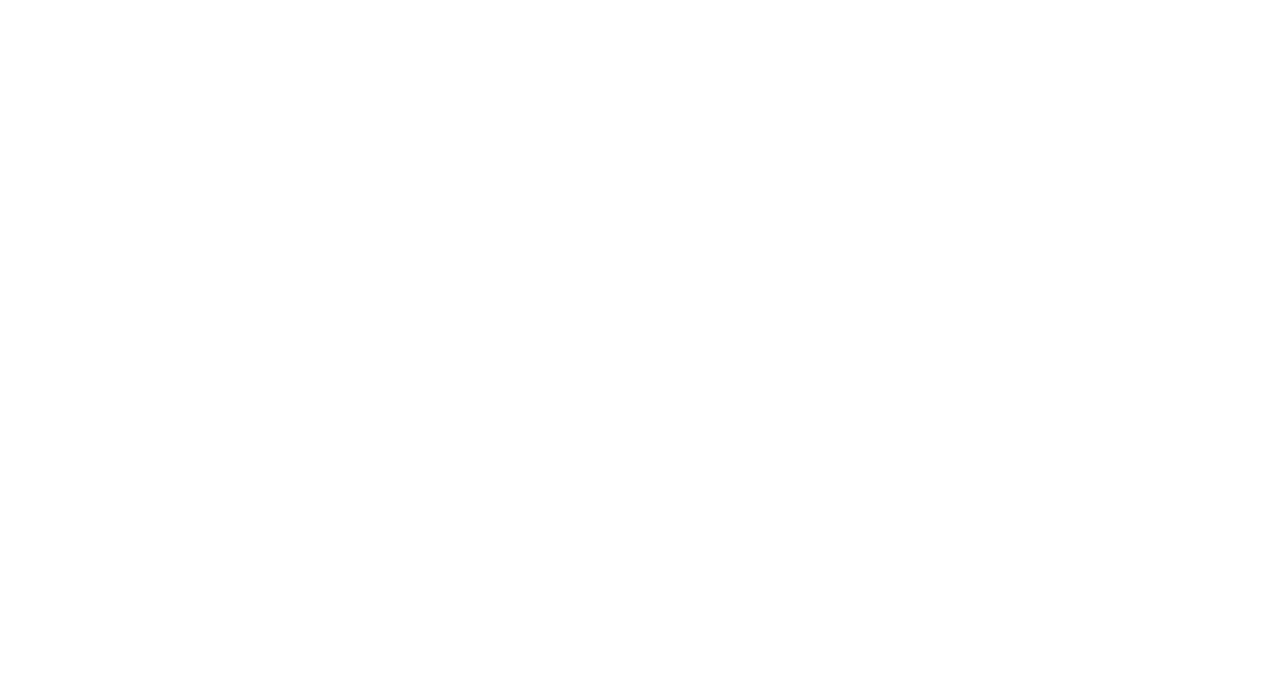
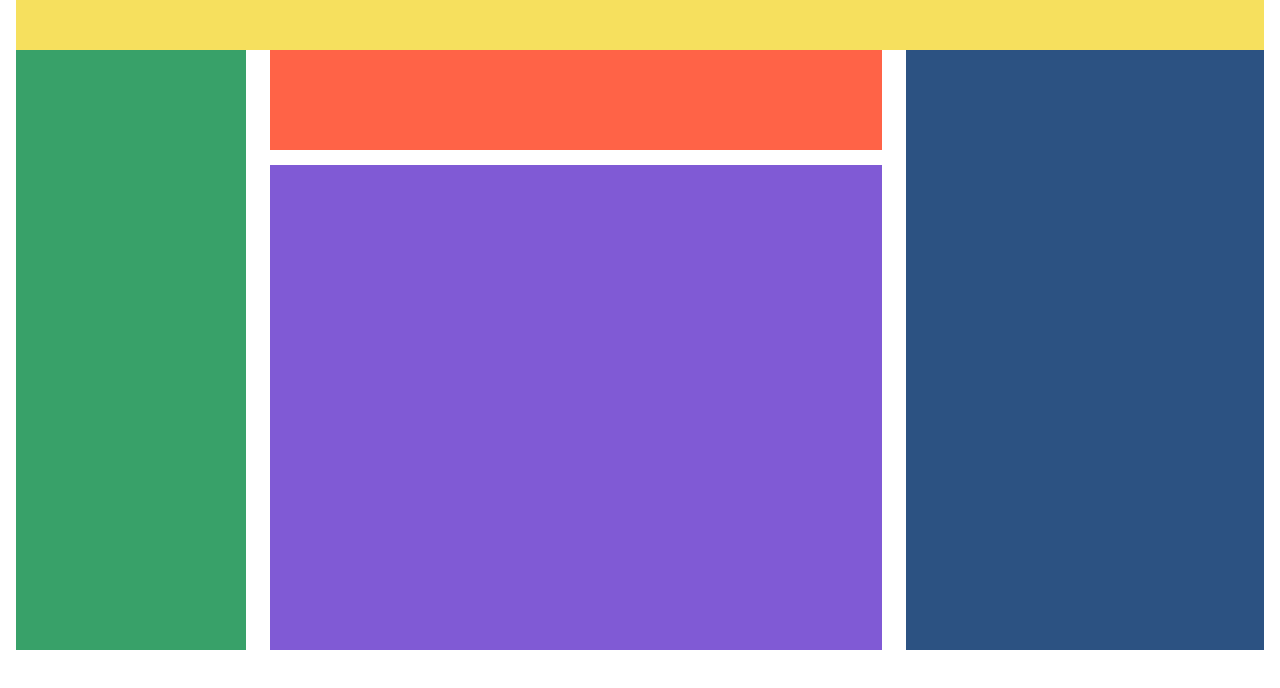
Before and after one commit to tomasbirbe/twitter-clone, a React (Vite) app: page / in a window 1280 px wide. Shown: the top 688 px of the page. Built offline with nearby package versions, Linux system fonts and the light colour scheme.

Commit message:
Make the layout

```diff
--- a/src/App.tsx
+++ b/src/App.tsx
@@ -1,7 +1,49 @@
 import React from 'react';
+import {
+  Stack, Box, Grid, GridItem, Container,
+} from '@chakra-ui/layout';
 
 const App = () => (
-  <div />
+  <Container maxW="container.xl">
+    <Stack direction="row" bg="yellow.300" height="50px" />
+    <Grid
+      gap={6}
+      templateColumns="repeat(10,1fr)"
+    >
+      {/* Nav */}
+      <GridItem as="nav" colSpan={2}>
+        <Stack as="ul" align="center" bg="green.500" height="600px">
+          {/* <li>Home</li>
+          <li>Explore</li>
+          <li>Notifications</li>
+          <li>Messages</li>
+          <li>Bookmarks</li>
+          <li>Lists</li>
+          <li>Profile</li>
+          <li>More</li> */}
+        </Stack>
+      </GridItem>
+
+      {/* Feed */}
+      <GridItem colSpan={5}>
+        <Grid
+          templateRows="repeat(3,1fr)"
+          templateColumns="repeat(7, 1fr)"
+          gap={0}
+          height="100px"
+        >
+          <GridItem bg="tomato" colSpan={1} rowSpan={3} />
+          <GridItem bg="tomato" colSpan={6} rowSpan={2} />
+          <GridItem bg="tomato" colSpan={6} />
+        </Grid>
+        <Stack bg="purple.500" height="485px" mt="15px" />
+      </GridItem>
+
+      <GridItem colSpan={3}>
+        <Stack align="center" height="600px" bg="blue.700" />
+      </GridItem>
+    </Grid>
+  </Container>
 );
 
 export default App;
```
Also changed, not shown: .eslintrc.json.
